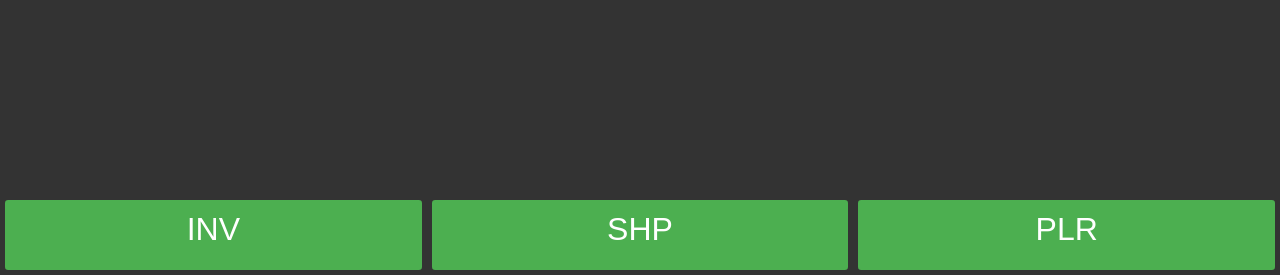
After one commit to Eerovil/dynamic-adventure, a Django app: template dynamicadventures/adventures/templates/adventures/base.html in a window 1280 px wide. The commit adds this page. Shown: the part 525-800 px from the top of the page. Run offline with Django 4.2, Linux system fonts and the light colour scheme; the template is opened without the code that fills it, so the values that code supplies are empty.

Commit message:
Add inv, shp, plr

```diff
--- a/dynamicadventures/adventures/models.py
+++ b/dynamicadventures/adventures/models.py
@@ -8,6 +8,7 @@ logger = logging.getLogger(__name__)
 
 class Scene(models.Model):
     title = models.CharField(max_length=200)
+    slug = models.SlugField(max_length=200)
     text = models.TextField(null=True, blank=True)
     image = models.ImageField(upload_to='images/', null=True, blank=True)
     show_hp = models.BooleanField(default=False)
--- /dev/null
+++ b/dynamicadventures/adventures/templates/adventures/base.html
@@ -0,0 +1,45 @@
+<html>
+<head>
+<meta charset="UTF-8">
+<meta name="viewport" content="width=device-width, initial-scale=1">
+</head>
+<body>
+{% block body %}
+{% endblock %}
+<div id="last-part">
+<a class="last-button" href="/adventure/inventory">INV</a>
+<a class="last-button" href="/adventure/ship">SHP</a>
+<a class="last-button" href="/adventure/player">PLR</a>
+</div>
+<style>
+#last-part {
+    position: fixed;
+    bottom: 0;
+    text-align: center;
+    display: flex;
+    flex-direction: row;
+    height: 10vh;
+    width: 100vw;
+}
+.last-button {
+    width: 32vw;
+    padding: 0.5rem 1rem;
+    margin: 5px;
+    background-color: #4CAF50;
+    color: white;
+    border-radius: 0.2rem;
+    text-decoration: none;
+    font-size: 2rem;
+    border: 0.2rem solid #4CAF50;
+    flex-grow: 1;
+}
+body {
+    margin: 0;
+    padding: 0;
+    font-family: sans-serif;
+    background-color: #333;
+    color: #fff;
+}
+</style>
+</body>
+</html>
--- a/dynamicadventures/adventures/urls.py
+++ b/dynamicadventures/adventures/urls.py
@@ -7,4 +7,7 @@ from . import views
 urlpatterns = [
     path('scene/<int:scene_id>/', views.SceneView.as_view(), name='scene_view'),
     path('', views.LoginView.as_view(), name='login_view'),
+    path('inventory/', views.InventoryView.as_view(), name='inventory_view'),
+    path('ship/', views.ShipView.as_view(), name='ship_view'),
+    path('player/', views.PlayerView.as_view(), name='player_view'),
 ]
```
Also changed, not shown: dynamicadventures/adventures/templates/adventures/scene.html (+11 -12 lines), dynamicadventures/adventures/views.py (+35 -2 lines), dynamicadventures/adventures/migrations/0016_scene_slug.py (added).
